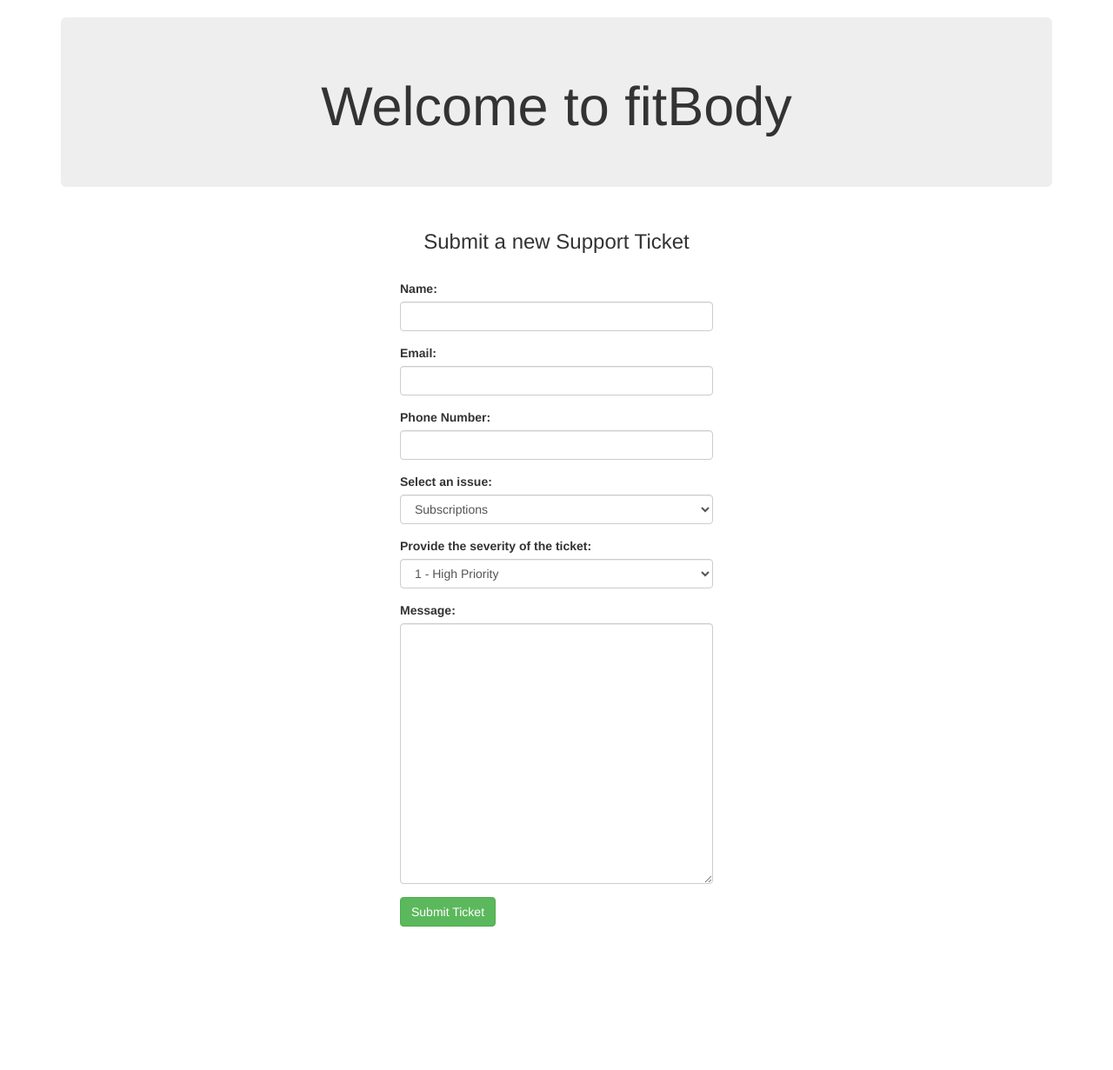
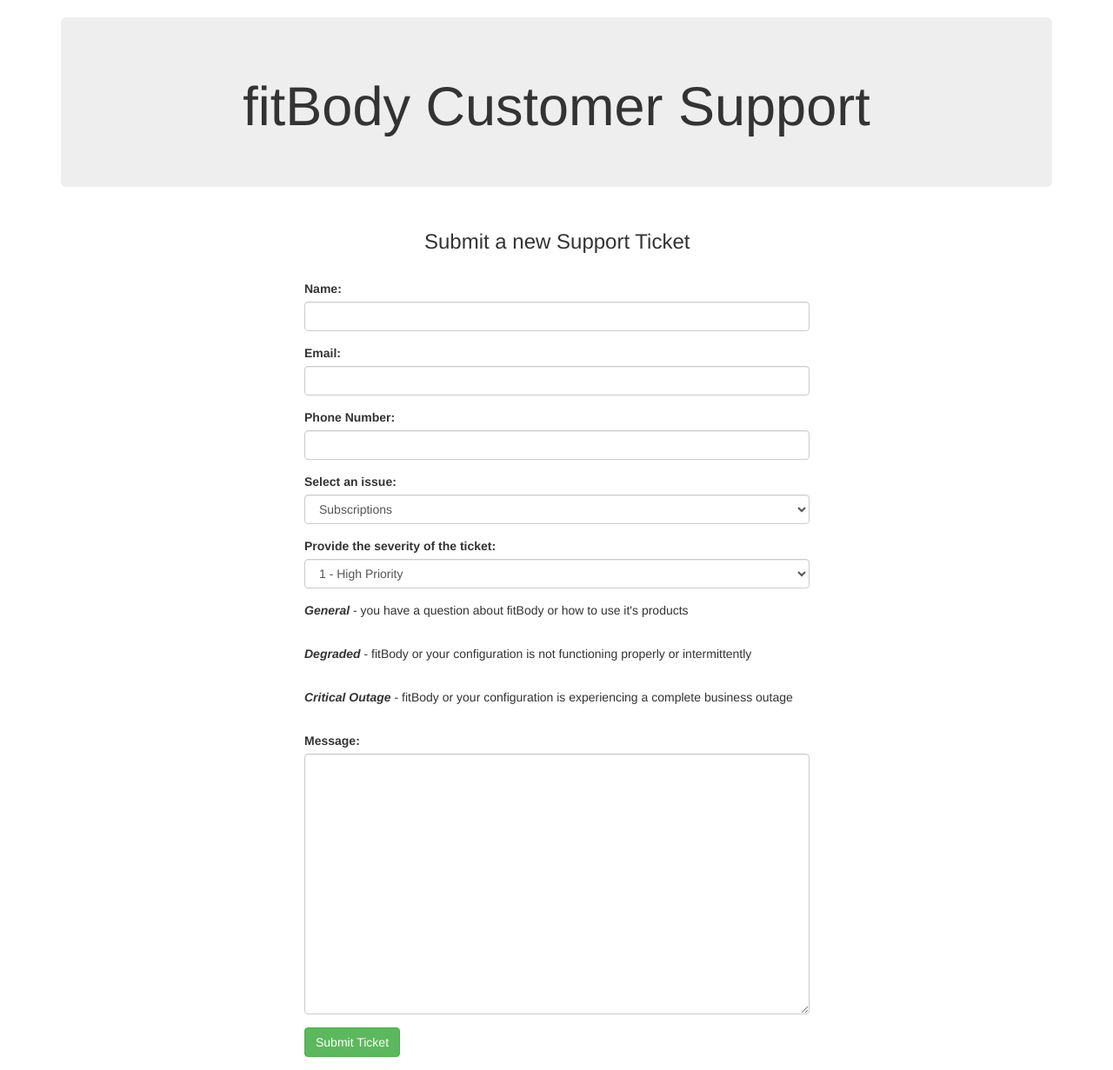
Before and after one commit to kaistullich/Ticket-System, a Flask app: page / in a window 1280 px wide. Shown: the part 52-1283 px from the top of the page at 87% size. Before the commit the page ends 1118 px from the top, so only its background shows below. Run offline with Flask 2, Linux system fonts and the light colour scheme; data that the repository does not hold is empty; parts of the project's set-up code (start-up, migrations or seed data) failed here and were passed over; some libraries are stand-ins or nearby versions.

Commit message:
added styling to ticket box

```diff
--- a/src/templates/home.html
+++ b/src/templates/home.html
@@ -9,12 +9,12 @@
 <body>
     <div class="container">
         <div class="jumbotron text-center" id="home-jumbotron">
-            <h1>Welcome to fitBody</h1>
+            <h1>fitBody Customer Support</h1>
         </div>
     </div>
     <div class="container">
-        <div class="row">
-            <div class="col-xs-4 col-md-offset-4 register-box text-left">
+        <div class="row" style="width: 51%; margin-left: 280px;">
+            <div class="register-box text-left">
             <h3 id="tix_header">Submit a new Support Ticket</h3>
             <br>
             {% if error %}
@@ -27,6 +27,9 @@
                 {{ wtf.form_field(form.phone_number) }}
                 {{ wtf.form_field(form.ticket_type) }}
                 {{ wtf.form_field(form.severity) }}
+                <p><b><i>General</i></b> - you have a question about fitBody or how to use it's products</p><br>
+                <p><b><i>Degraded</i></b> - fitBody or your configuration is not functioning properly or intermittently</p><br>
+                <p><b><i>Critical Outage</i></b> - fitBody or your configuration is experiencing a complete business outage</p><br>
                 <div id="message">
                     {{ wtf.form_field(form.message) }}
                 </div>
```
